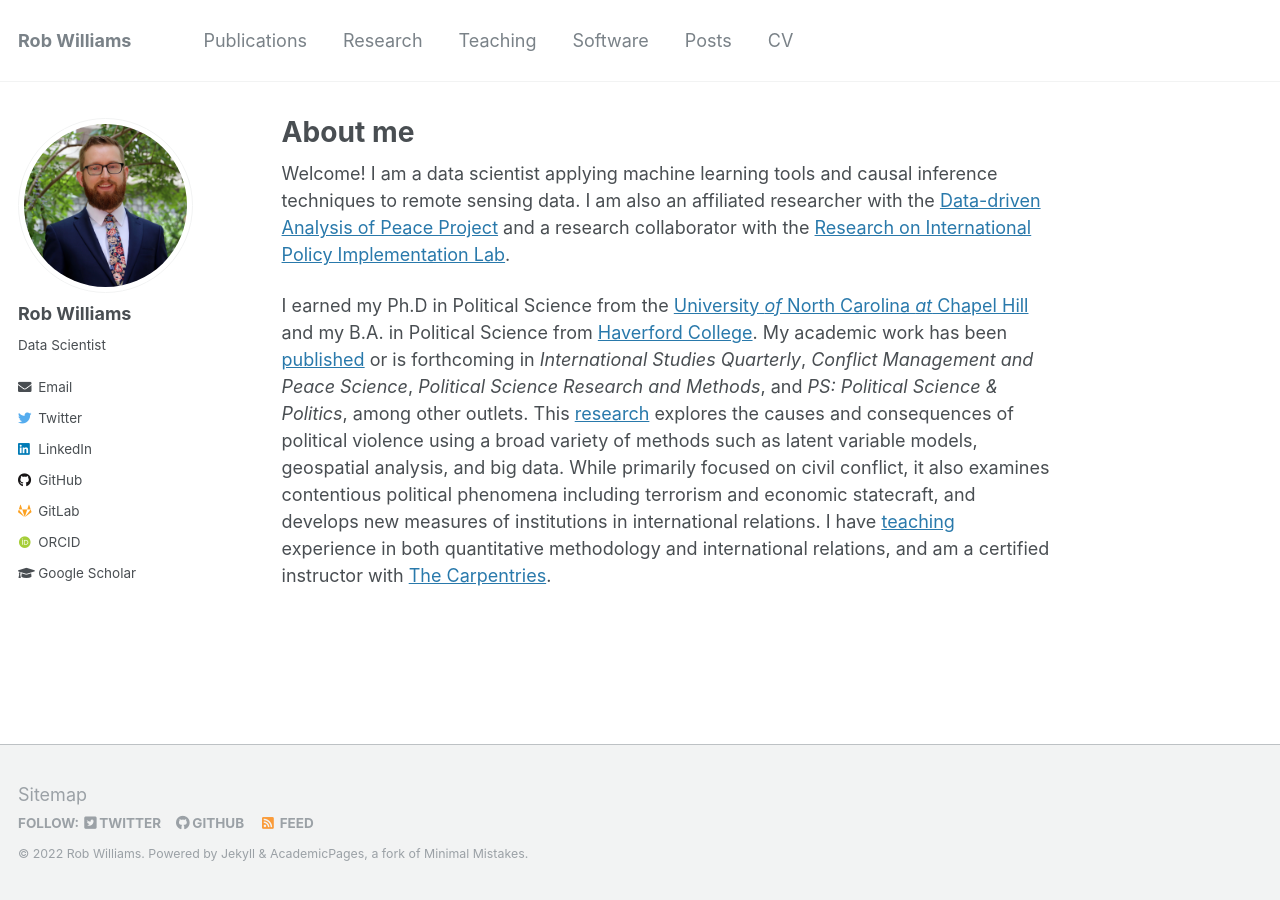
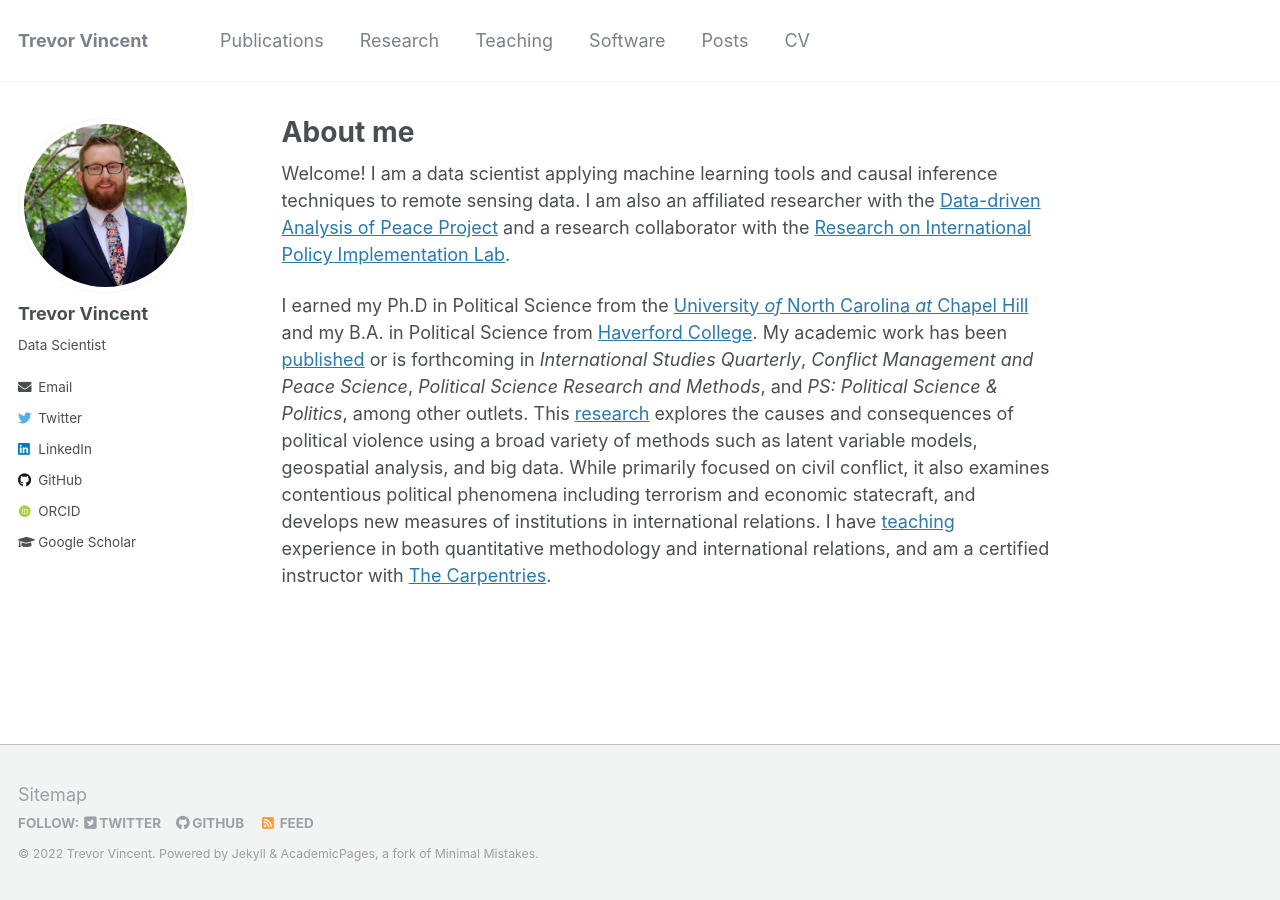
Before and after one commit to trevor-vincent/website-new, a Jekyll site: the page built from _pages/about.md, in a window 1280 px wide. Built offline with Jekyll 4.4.1, drawn with Linux system fonts in a browser that asks for light colours; some web fonts are replaced.

Commit message:
add new stuff and things

```diff
--- a/_config.yml
+++ b/_config.yml
@@ -7,9 +7,9 @@
 
 # Site Settings
 locale                   : "en-US"
-title                    : "Rob Williams"
+title                    : "Trevor Vincent"
 title_separator          : "-"
-name                     : &name "Rob Williams"
+name                     : &name "Trevor Vincent"
 description              : &description "Postdoc in Political Science"
 url                      : https://jayrobwilliams.com # the base hostname & protocol for your site e.g. "https://mmistakes.github.io"
 baseurl                  : "" # the subpath of your site, e.g. "/blog"
@@ -82,7 +82,7 @@ analytics:
 
 # Site Author
 author:
-  name             : "Rob Williams"
+  name             : "Trevor Vincent"
   avatar           : "profile.png"
   bio              : "Data Scientist"
   location         :
@@ -99,8 +99,8 @@ author:
   flickr           :
   facebook         :
   foursquare       :
-  github           : "jayrobwilliams"
-  gitlab           : "jayrobwilliams"
+  github           : trevor-vincent
+  gitlab           :
   google_plus      :
   keybase          :
   instagram        :
```
